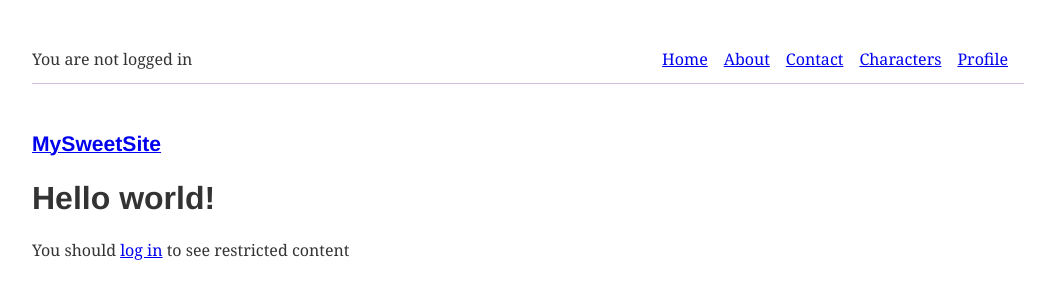
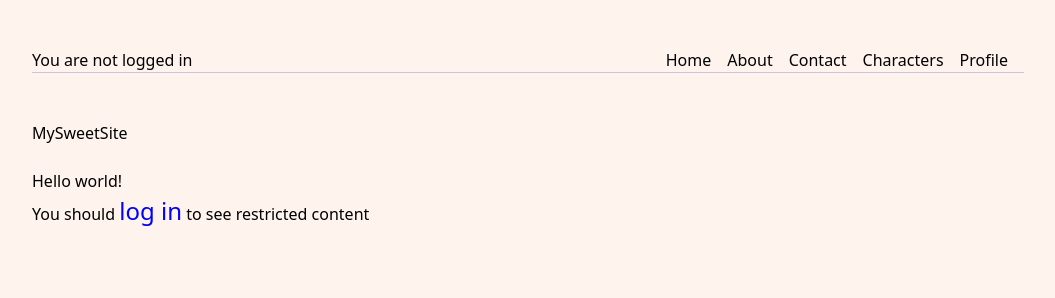
Before and after one commit to xaositectt/gatsby_learning, a Gatsby site: page / in a window 1280 px wide. Shown: the whole page, without its empty margins (112-1167 px from the left). Built offline with nearby package versions, Linux system fonts and the light colour scheme; Gatsby itself is replaced by a stand-in of ours.

Commit message:
added tailwind css framework

```diff
--- a/gatsby-config.js
+++ b/gatsby-config.js
@@ -7,12 +7,12 @@ module.exports = {
     author: `xaositectt`,
   },
   plugins: [
-    {
-      resolve: `gatsby-plugin-typography`,
-      options: {
-        pathToConfigModule: `src/utils/typography`
-      },
-    },
+    // {
+    //   resolve: `gatsby-plugin-typography`,
+    //   options: {
+    //     pathToConfigModule: `src/utils/typography`
+    //   },
+    // },
     {
       resolve: `gatsby-plugin-manifest`,
       options: {
@@ -46,6 +46,11 @@ module.exports = {
         components: path.join(__dirname, 'src/components')
       }
     },
-    'gatsby-plugin-sass'
+    {
+      resolve: 'gatsby-plugin-sass',
+      options: {
+        postCssPlugins:  [require('tailwindcss')]
+      }
+    }
   ],
 }
--- a/package.json
+++ b/package.json
@@ -30,6 +30,7 @@
     "react-dom": "^16.12.0",
     "react-helmet": "^5.2.1",
     "react-typography": "^0.16.19",
+    "tailwindcss": "^1.1.4",
     "typography": "^0.16.19",
     "typography-theme-fairy-gates": "^0.16.19"
   },
--- a/src/pages/index.js
+++ b/src/pages/index.js
@@ -14,7 +14,7 @@ export default () => (
         </>
       ) : (
         <>
-          You should <Link to="/app/login">log in</Link> to see restricted
+          You should <Link to="/app/login" className="text-2xl" style={{color: 'blue'}}>log in</Link> to see restricted
           content
         </>
       )}
--- a/src/style/main.scss
+++ b/src/style/main.scss
@@ -1,4 +1,10 @@
+@tailwind base;
+
+@tailwind components;
+
+@tailwind utilities;
+
 html {
-  background-color: white;
-
+  background-color: #fff4ed;
+  color: black;
 }
--- /dev/null
+++ b/tailwind.config.js
@@ -0,0 +1,7 @@
+module.exports = {
+  theme: {
+    extend: {}
+  },
+  variants: {},
+  plugins: []
+}
```
Also changed, not shown: 1 other file.
